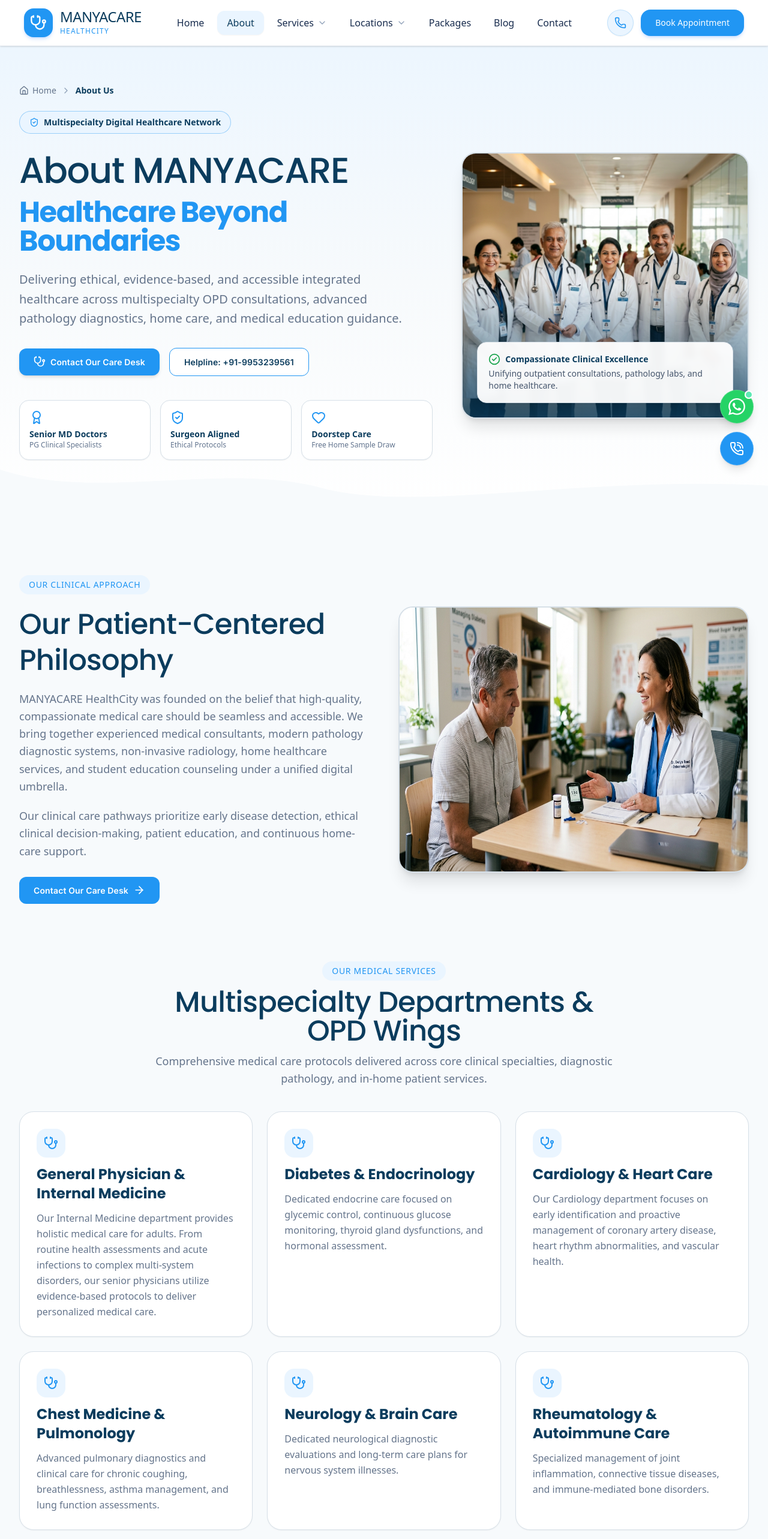
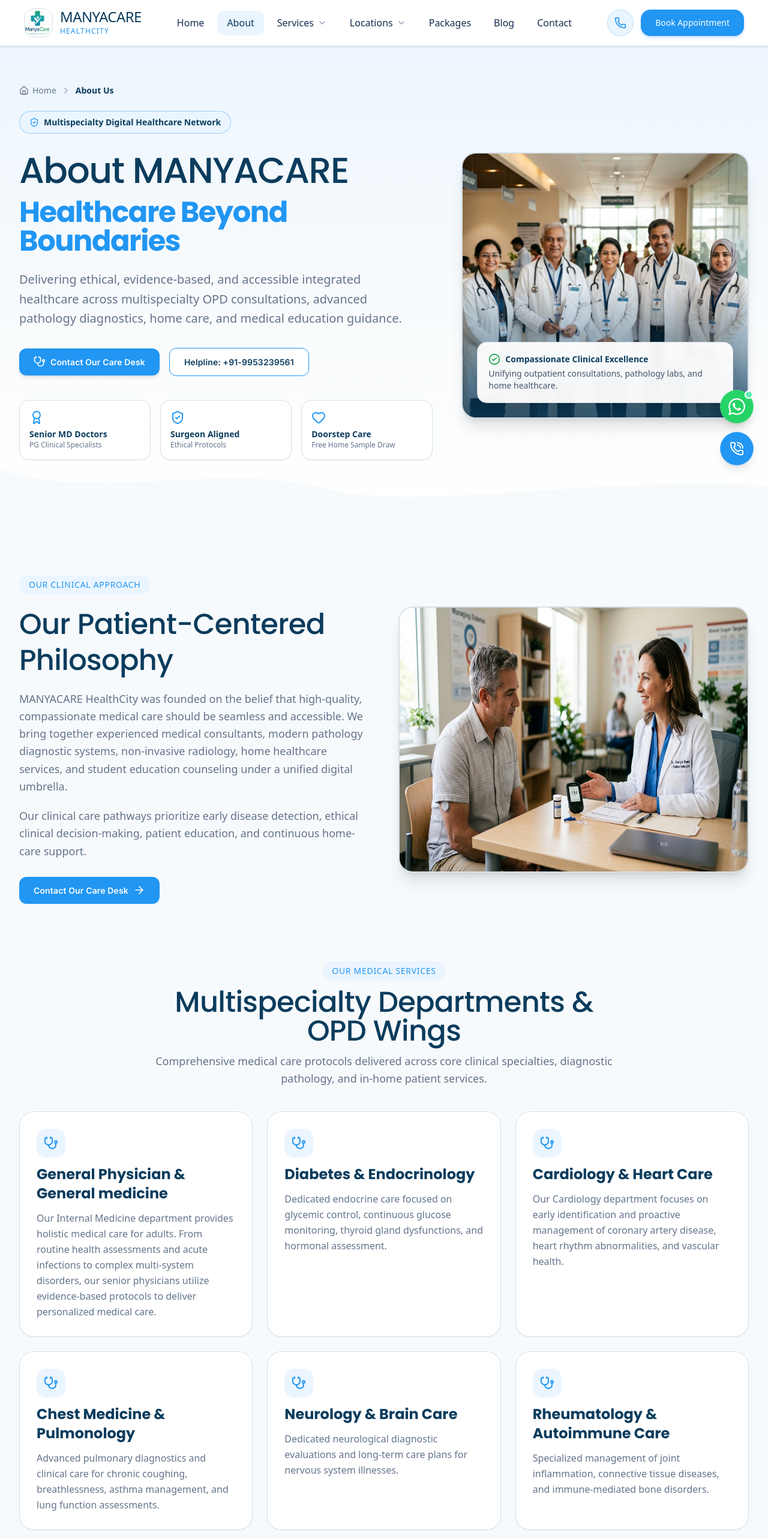
Before and after one commit to web-zoom-digital/manyacare, a Next.js app: page /about-us in a window 1280 px wide. Shown: the top 2566 px of the page at 60% size. Built offline with nearby package versions, Linux system fonts and the light colour scheme.

Commit message:
Adding logo in header and footer section

```diff
--- a/src/app/page.tsx
+++ b/src/app/page.tsx
@@ -94,6 +94,7 @@
             {/* Left Hero Content Area */}
             <div className="lg:col-span-7 space-y-6 text-left">
               <div className="inline-flex items-center gap-2 px-4 py-2 rounded-full bg-[#EAF5FF] border border-[#2196F3]/40 text-[#0B3C5D] text-sm font-bold">
+                <img src="/manyacare-logo.jpeg" alt="MANYACARE Logo" className="w-5 h-5 rounded-full object-cover" />
                 <ShieldCheck className="w-4 h-4 text-[#2196F3]" />
                 <span>Multispecialty Digital Healthcare Platform</span>
               </div>
--- a/src/components/Footer.tsx
+++ b/src/components/Footer.tsx
@@ -22,8 +22,8 @@
           {/* Col 1: Brand Info & Social Media Links */}
           <div className="lg:col-span-3 space-y-4">
             <Link href="/" className="flex items-center gap-3 group">
-              <div className="w-11 h-11 rounded-2xl bg-[#2196F3] text-white flex items-center justify-center shadow-md group-hover:bg-[#0B3C5D] transition-all">
-                <Stethoscope className="w-6 h-6" />
+              <div className="w-11 h-11 rounded-2xl bg-white text-white flex items-center justify-center  overflow-hidden border border-slate-700/60 transition-all">
+                <img src="/manyacare-logo.jpeg" alt="MANYACARE Logo" className="w-full h-full object-fit" />
               </div>
               <div>
                 <span className="text-xl font-extrabold tracking-tight text-white block leading-tight">
--- a/src/components/Header.tsx
+++ b/src/components/Header.tsx
@@ -200,8 +200,8 @@
 
           {/* Logo (Icon Badge + Double Line Text like Physiotherapist header) */}
           <Link href="/" className="flex items-center gap-3 shrink-0 group">
-            <div className="w-12 h-12 rounded-2xl bg-[#2196F3] text-white flex items-center justify-center shadow-md shadow-blue-500/20 group-hover:bg-[#0B3C5D] transition-all duration-300">
-              <Stethoscope className="w-7 h-7" />
+            <div className="w-12 h-12 rounded-2xl bg-white text-white flex items-center justify-center transition-all duration-300 overflow-hidden border border-[#D7E0E8]">
+              <img src="/manyacare-logo.jpeg" alt="MANYACARE Logo" className="w-full h-full object-fit" />
             </div>
             <div>
               <span className="text-2xl font-medium tracking-tight text-[#0B3C5D] block leading-none">
@@ -541,8 +541,8 @@
                 onClick={() => setIsMobileMenuOpen(false)}
                 className="flex items-center gap-2.5"
               >
-                <div className="w-9 h-9 rounded-xl bg-[#2196F3] text-white flex items-center justify-center font-bold shadow-xs">
-                  <Stethoscope className="w-5 h-5" />
+                <div className="w-9 h-9 rounded-xl bg-white text-white flex items-center justify-center font-bold shadow-xs overflow-hidden border border-white/20">
+                  <img src="/manyacare-logo.jpeg" alt="MANYACARE Logo" className="w-full h-full object-cover" />
                 </div>
                 <div>
                   <span className="text-lg font-bold tracking-tight text-white block leading-none font-display">
--- a/src/data/departments.ts
+++ b/src/data/departments.ts
@@ -14,8 +14,8 @@
 export const DEPARTMENTS: Department[] = [
   {
     id: 'dept-1',
-    slug: 'general-physician-internal-medicine',
-    name: 'General Physician & Internal Medicine',
+    slug: 'general-physician-general-medicine',
+    name: 'General Physician & General medicine',
     shortDescription: 'Comprehensive evaluation, diagnosis, and treatment for acute illnesses, chronic diseases, and preventive healthcare.',
     fullDescription: 'Our Internal Medicine department provides holistic medical care for adults. From routine health assessments and acute infections to complex multi-system disorders, our senior physicians utilize evidence-based protocols to deliver personalized medical care.',
     iconName: 'Stethoscope',
```
Also changed, not shown: public/manyacare-logo.jpeg (added).
